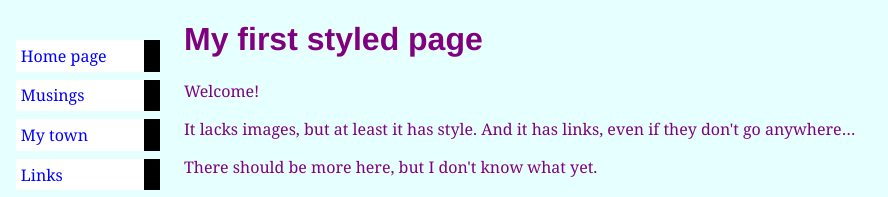
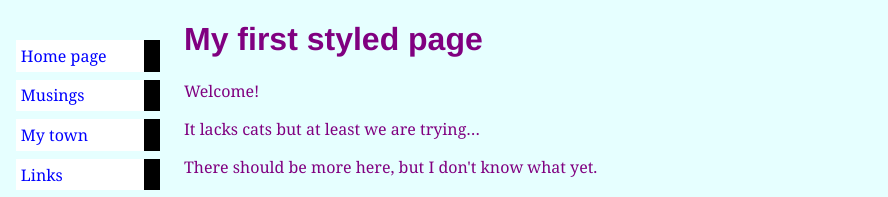
Before and after one commit to maggiehuang9/LAHacks2020, a plain HTML site: page index.html in a window 1280 px wide. Shown: the top 197 px of the page, without its empty margins (0-888 px from the left). Drawn offline with Linux system fonts and the light colour scheme.

Commit message:
testing my git

```diff
--- a/index.html
+++ b/index.html
@@ -20,9 +20,7 @@
 
 <p>Welcome!
 
-<p>It lacks images, but at least it has style.
-And it has links, even if they don't go
-anywhere&hellip;
+<p>It lacks cats but at least we are trying&hellip;
 
 <p>There should be more here, but I don't know
 what yet.
```
